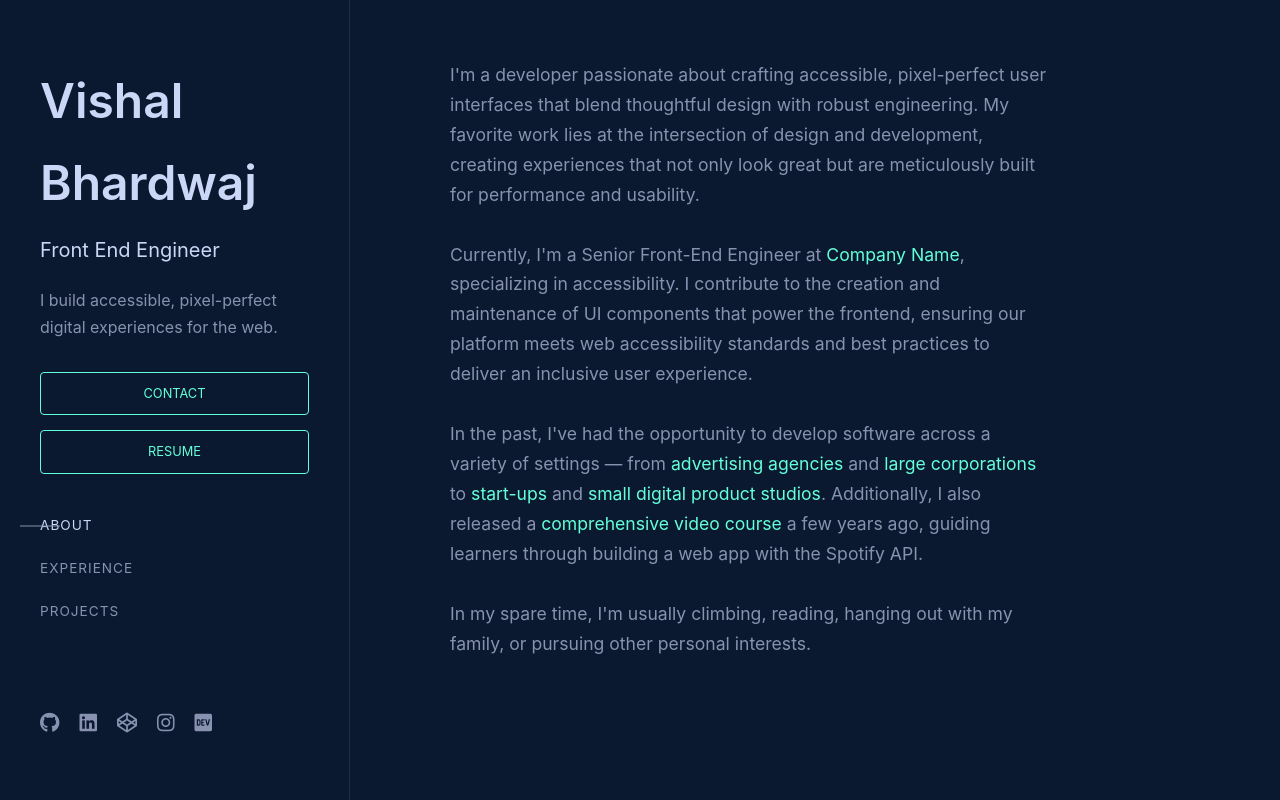
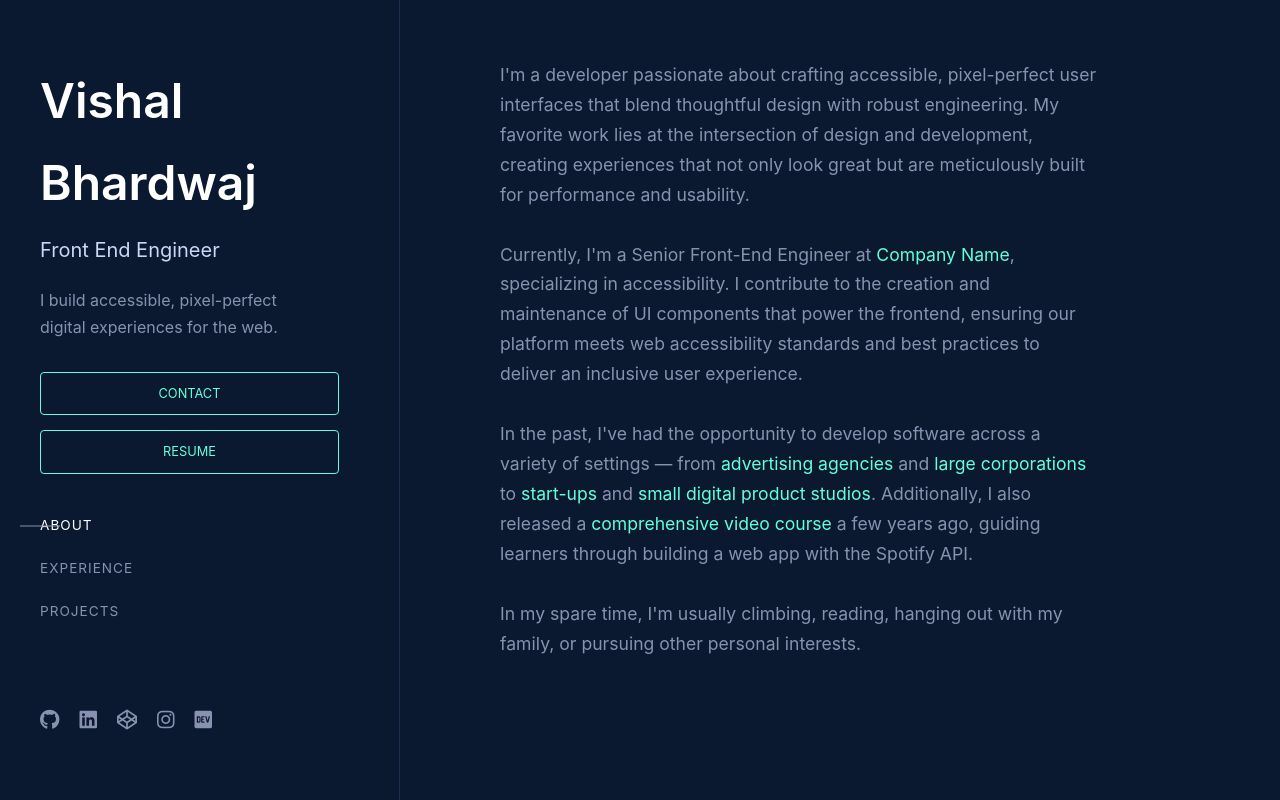
Before and after one commit to vishalbhardwaj546/vishalbhardwaj.github.io, a plain HTML site: page index.html in a window 1280 px wide. Drawn offline with Linux system fonts and the light colour scheme.

Commit message:
modified styles.css

```diff
--- a/styles.css
+++ b/styles.css
@@ -2,13 +2,15 @@
     --bg-color: #0a192f;
     --text-color: #8892b0;
     --heading-color: #ccd6f6;
+    --bright-white: #FFFFFF; /* New brighter white color for active items */
     --highlight-color: #64ffda;
     --nav-item-color: #8892b0;
-    --nav-active-color: #ccd6f6;
+    --nav-active-color: var(--bright-white); /* Using the brighter white for active nav */
     --card-bg-color: rgba(2, 12, 27, 0.7);
     --border-color: #1d2d50;
     --tag-bg-color: rgba(45, 57, 82, 0.5);
     --section-padding: 100px 0;
+    --sidebar-width: 400px; /* Increased from 350px */
 }
 
 * {
@@ -40,18 +42,20 @@ a {
 
 /* Sidebar styles */
 .sidebar {
-    width: 350px;
+    width: var(--sidebar-width);
     padding: 60px 40px;
     position: fixed;
     height: 100vh;
     display: flex;
     flex-direction: column;
     border-right: 1px solid var(--border-color);
+    /* Add more spacing to the right with a larger right padding */
+    padding-right: 60px;
 }
 
 .profile-intro h1 {
     font-size: 3rem;
-    color: var(--heading-color);
+    color: var(--bright-white); /* Changed to brighter white */
     margin-bottom: 10px;
     font-weight: 600;
 }
@@ -133,7 +137,8 @@ a {
 .social-links {
     display: flex;
     gap: 20px;
-    margin-top: 40px;
+    margin-top: 60px; /* Increased from 40px */
+    margin-bottom: 30px; /* Added bottom margin to prevent cutoff */
 }
 
 .social-links a {
@@ -148,9 +153,9 @@ a {
 
 /* Main content styles */
 .content {
-    margin-left: 350px;
+    margin-left: var(--sidebar-width);
     padding: 60px 100px;
-    width: calc(100% - 350px);
+    width: calc(100% - var(--sidebar-width));
     /* Added overflow-y for scrolling */
     overflow-y: auto;
     height: 100vh;
@@ -334,14 +339,15 @@ a {
 
 /* Responsive design */
 @media (max-width: 1200px) {
+    :root {
+        --sidebar-width: 350px;
+    }
+
     .sidebar {
-        width: 300px;
         padding: 40px 30px;
     }
 
     .content {
-        margin-left: 300px;
-        width: calc(100% - 300px);
         padding: 40px 60px;
     }
 
@@ -377,13 +383,12 @@ a {
     .sidebar {
         width: 100%;
         height: auto;
-        position: relative;
+        position: sticky;
+        top: 0;
+        z-index: 10;
         border-right: none;
         border-bottom: 1px solid var(--border-color);
         padding: 30px;
-        position: sticky;
-        top: 0;
-        z-index: 10;
         background-color: var(--bg-color);
     }
 
@@ -412,6 +417,7 @@ a {
 
     .social-links {
         margin-top: 20px;
+        margin-bottom: 0;
     }
 
     .action-buttons {
```
